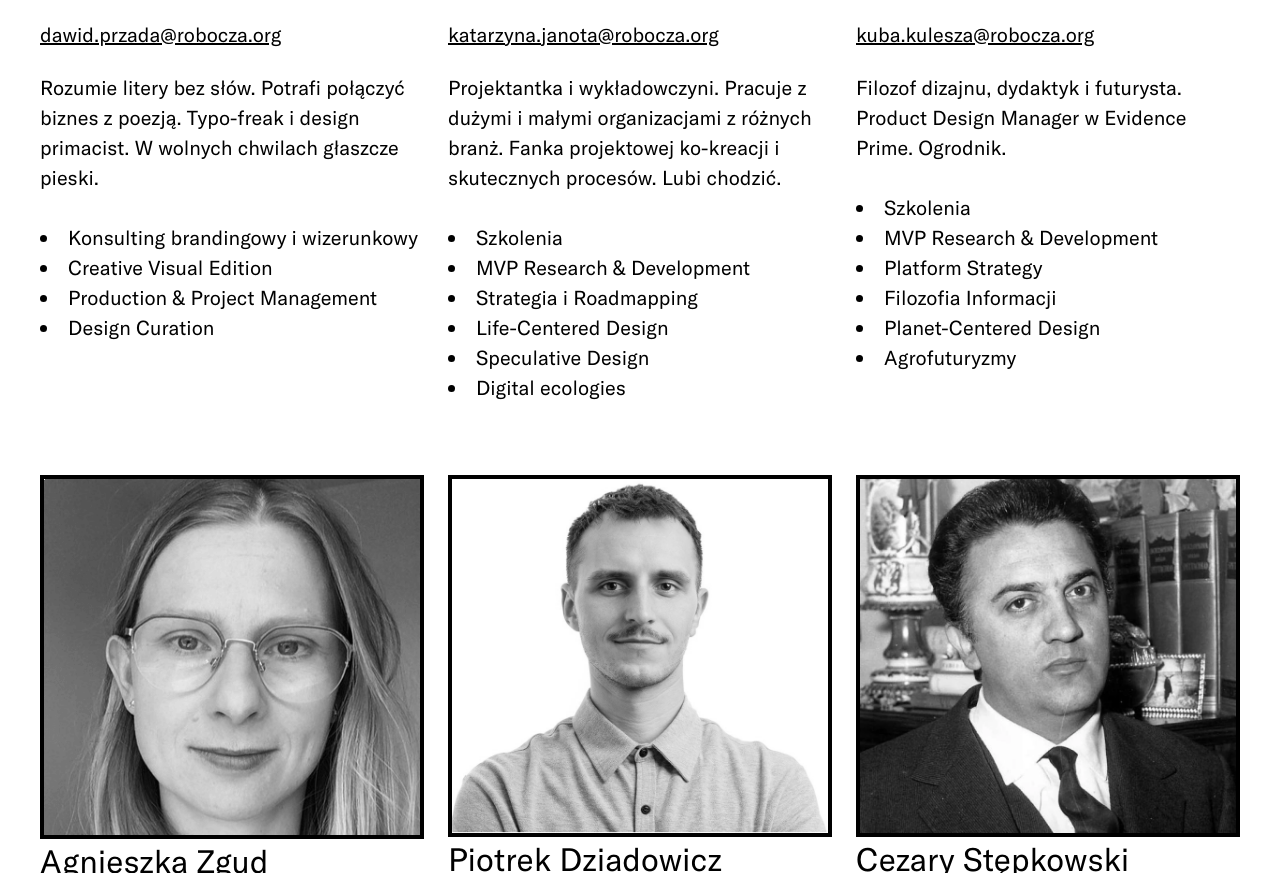
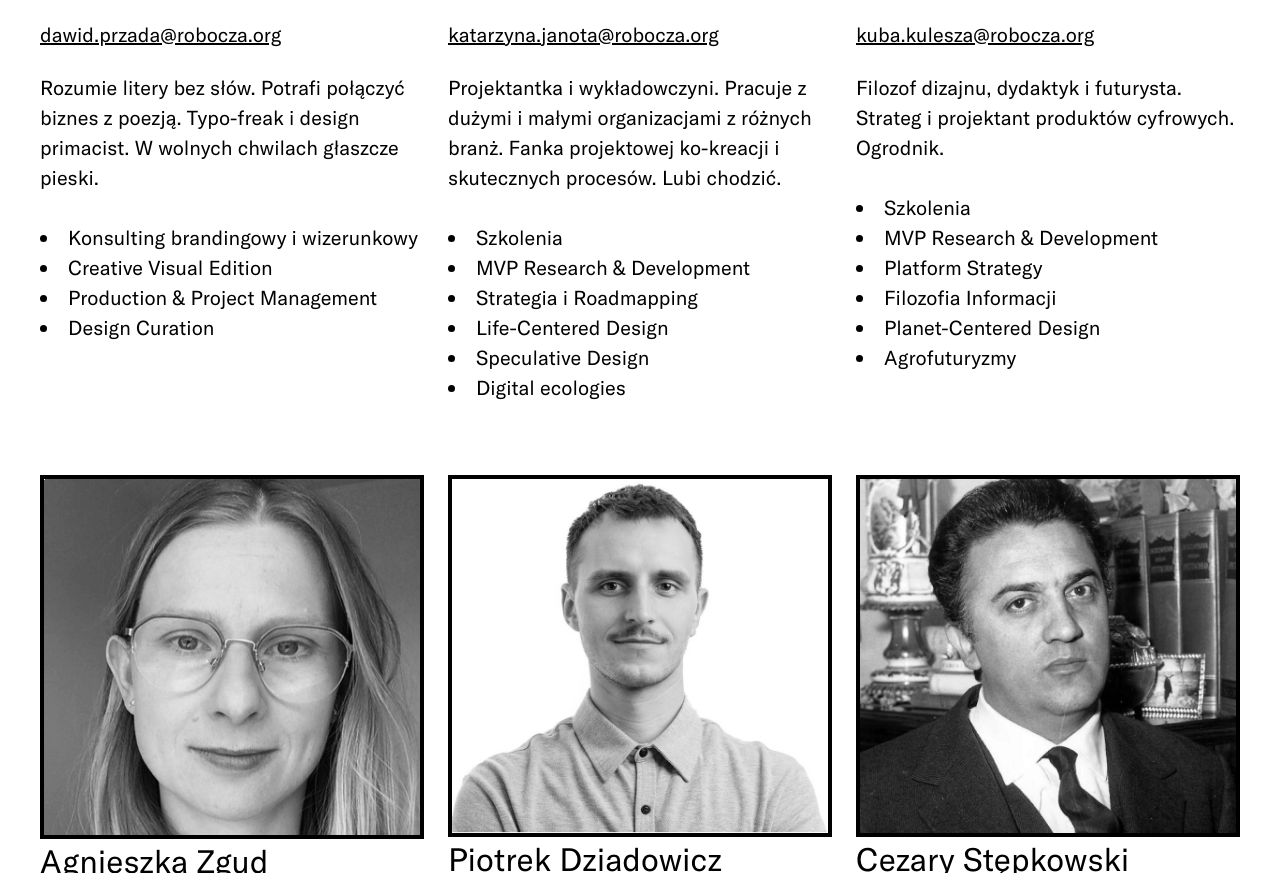
Before and after one commit to robocza/grupa-www, an Astro site: page /about in a window 1280 px wide. Shown: the part 1072-1945 px from the top of the page. Built offline with nearby package versions, Linux system fonts and the light colour scheme; Astro itself is replaced by a stand-in of ours.

Commit message:
Update team member description

```diff
--- a/src/content/team/3.kuba.md
+++ b/src/content/team/3.kuba.md
@@ -5,7 +5,7 @@ email: "kuba.kulesza@robocza.org"
 picture: "/assets/team/kuba.png"
 www: "https://kubakulesza.pl"
 ---
-Filozof dizajnu, dydaktyk i futurysta. Product Design Manager w Evidence Prime. Ogrodnik.
+Filozof dizajnu, dydaktyk i futurysta. Strateg i projektant produktów cyfrowych. Ogrodnik.
 <br>
 <br>
 - Szkolenia
```
